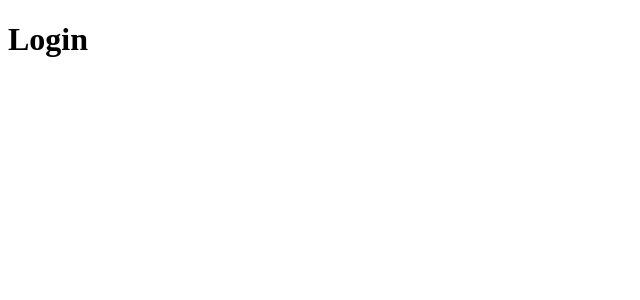
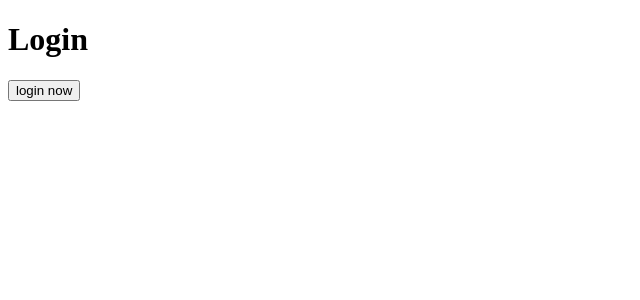
Before and after one commit to bnbnac/instagram-web, a React (Create React App) app: page / in a window 1280 px wide. Shown: the top 300 px of the page, without its empty margins (0-640 px from the left). Built offline with nearby package versions, Linux system fonts and the light colour scheme.

Commit message:
Auth ProveOfConcept. remark the way to type props

```diff
--- a/package.json
+++ b/package.json
@@ -14,7 +14,6 @@
     "@testing-library/user-event": "^13.5.0",
     "@types/jest": "^27.5.2",
     "@types/node": "^16.11.47",
-    "@types/react": "^18.0.17",
     "@types/react-dom": "^18.0.6",
     "graphql": "^16.5.0",
     "react": "^18.2.0",
--- a/src/App.tsx
+++ b/src/App.tsx
@@ -1,17 +1,26 @@
+import { useState } from "react";
 import { BrowserRouter, Routes, Route } from "react-router-dom";
 import Home from "./screens/Home";
 import Login from "./screens/Login";
 import NotFound from "./screens/NotFound";
 
 function App() {
-  const isLoggedIn = false;
+  const [isLoggedIn, setIsLoggedIn] = useState(false);
   return (
     <div>
       <BrowserRouter>
         <Routes>
-          <Route path="/" element={isLoggedIn ? <Home /> : <Login />} />
+          <Route
+            path="/"
+            element={
+              isLoggedIn ? (
+                <Home setIsLoggedIn={setIsLoggedIn} />
+              ) : (
+                <Login setIsLoggedIn={setIsLoggedIn} />
+              )
+            }
+          />
           <Route path="*" element={<NotFound />} />
-          {/* <Route path="*" element={<Navigate to="/" />} /> /// REDIRECTING */}
         </Routes>
       </BrowserRouter>
     </div>
--- a/src/screens/Home.tsx
+++ b/src/screens/Home.tsx
@@ -1,3 +1,14 @@
-const Home = () => <h1>Home</h1>;
+import { Dispatch, SetStateAction } from "react";
+interface IsLoggedInProps {
+  setIsLoggedIn: Dispatch<SetStateAction<boolean>>;
+}
+function Home({ setIsLoggedIn }: IsLoggedInProps) {
+  return (
+    <div>
+      <h1>Home</h1>
+      <button onClick={() => setIsLoggedIn(false)}>logout now</button>
+    </div>
+  );
+}
 
 export default Home;
--- a/src/screens/Login.tsx
+++ b/src/screens/Login.tsx
@@ -1,3 +1,14 @@
-const Login = () => <h1>Login</h1>;
+import { Dispatch, SetStateAction } from "react";
+interface IsLoggedInProps {
+  setIsLoggedIn: Dispatch<SetStateAction<boolean>>;
+}
+function Login({ setIsLoggedIn }: IsLoggedInProps) {
+  return (
+    <div>
+      <h1>Login</h1>
+      <button onClick={() => setIsLoggedIn(true)}>login now</button>
+    </div>
+  );
+}
 
 export default Login;
--- a/src/screens/NotFound.tsx
+++ b/src/screens/NotFound.tsx
@@ -1,3 +1,5 @@
-const NotFound = () => <h1>404 Not Found</h1>;
+function NotFound() {
+  return <h1>404 Not Found</h1>;
+}
 
 export default NotFound;
```
Also changed, not shown: 1 other file (tests, documents, lock files or other folders).
